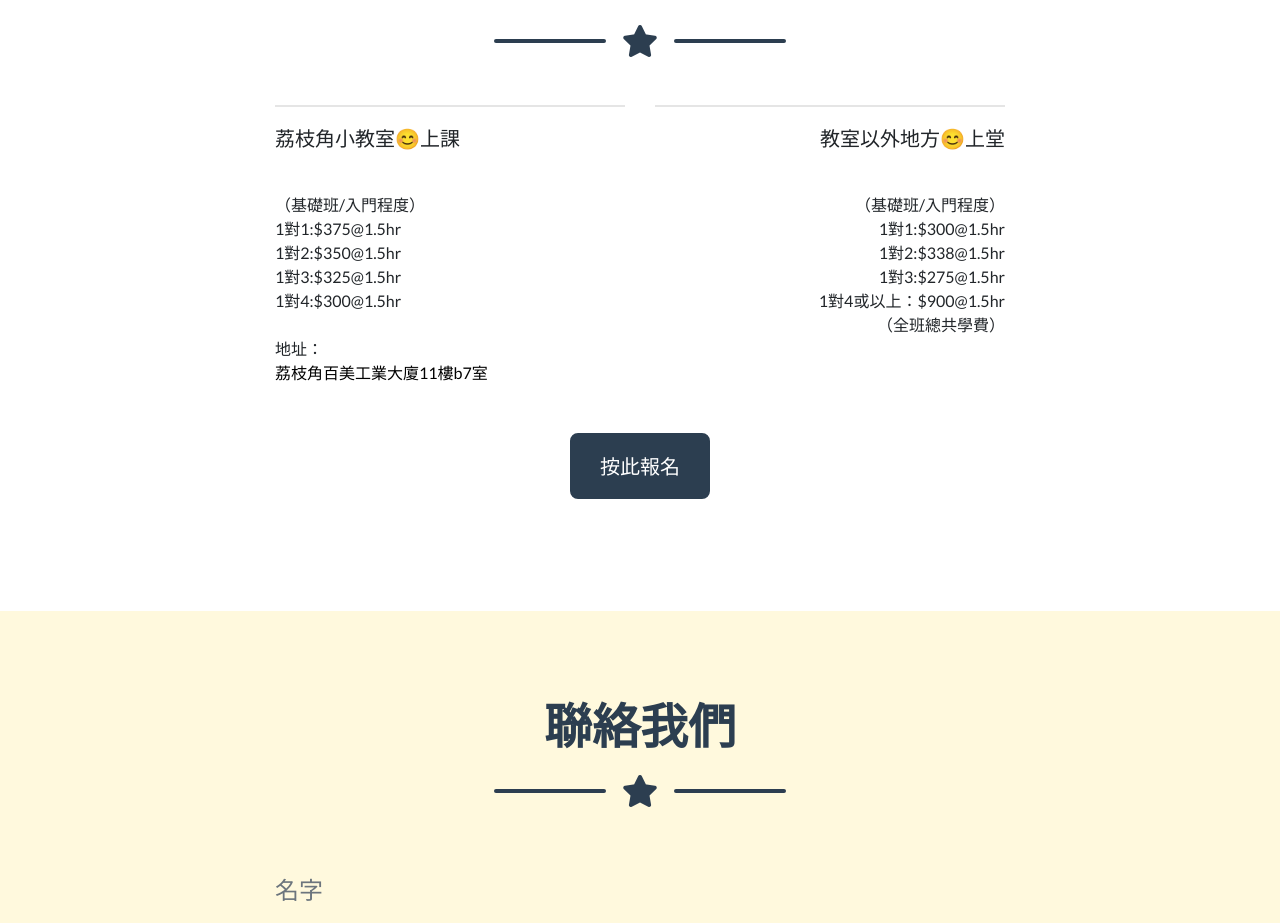
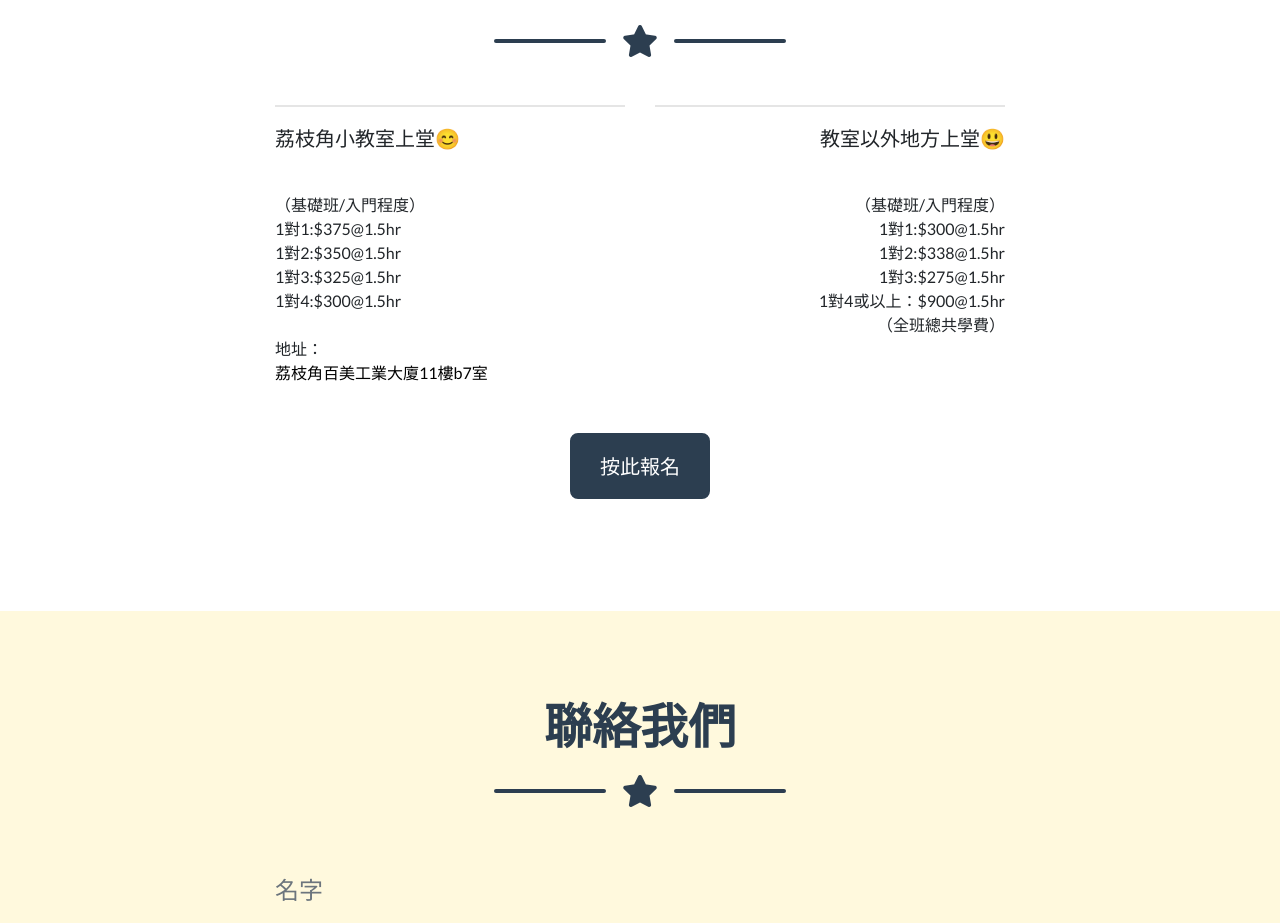
Before and after one commit to hanamaru-hk/website-v0, a website with bundled scripts: page index.html in a window 1280 px wide. Shown: the part 2256-3179 px from the top of the page. Built offline with nearby package versions, Linux system fonts and the light colour scheme.

Commit message:
Update Emoji

```diff
--- a/index.html
+++ b/index.html
@@ -169,7 +169,7 @@
         <div class="col-lg-4 ml-auto">
           <hr />
 
-          <p class="lead"> 荔枝角小教室😊上課</p>
+          <p class="lead"> 荔枝角小教室上堂😊</p>
           <br />（基礎班/入門程度）
           <br /> 1對1:$375@1.5hr
           <br /> 1對2:$350@1.5hr
@@ -185,7 +185,7 @@
         <div class="col-lg-4 mr-auto" style="text-align: right">
           <hr />
           <p class="lead" style="border-top-color:black; border-top:1">
-            教室以外地方😊上堂
+            教室以外地方上堂😃
           </p>
 
           <br />（基礎班/入門程度）
```
